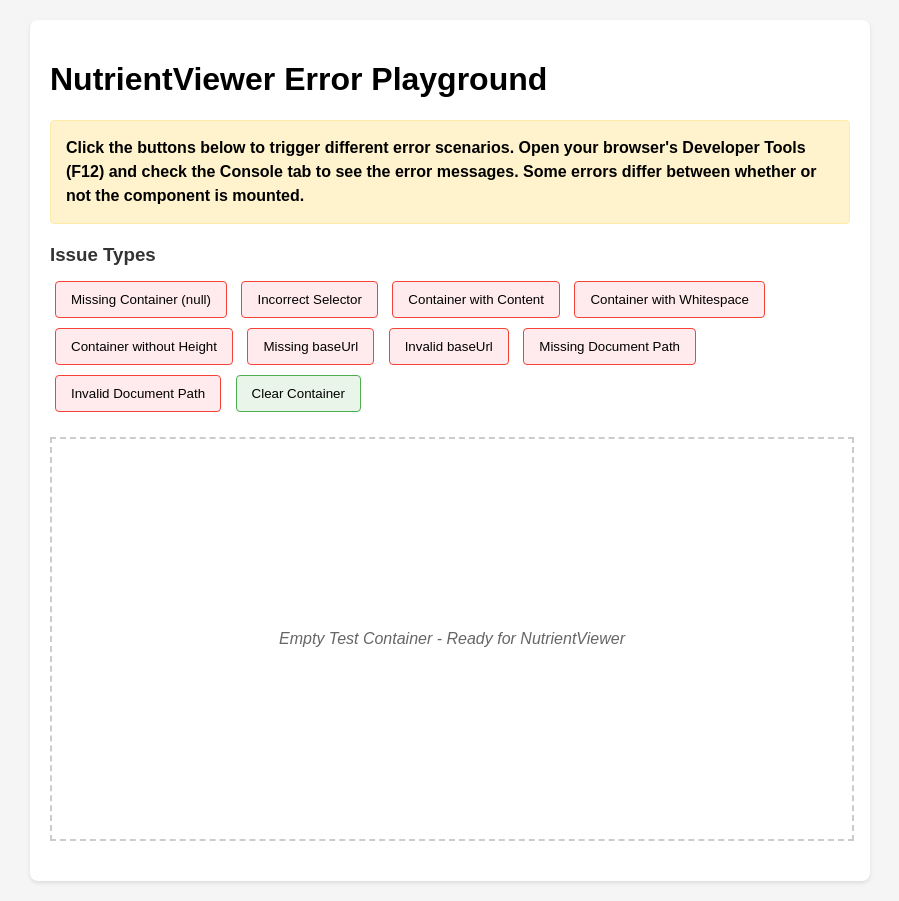
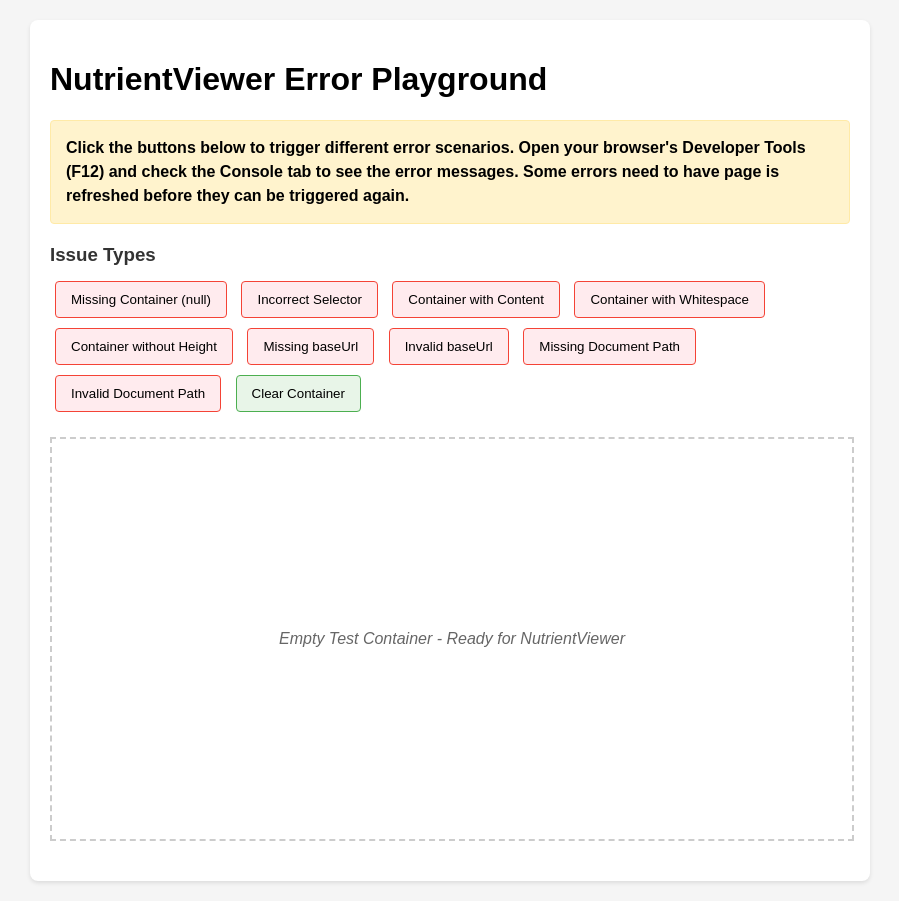
Before and after one commit to sashamilenkovic/nutrient-sdk-viewer-errors-reproduction, a website built with Vite: page index.html in a window 1280 px wide. Shown: the whole page, without its empty margins (190-1089 px from the left). Built offline with nearby package versions, Linux system fonts and the light colour scheme.

Commit message:
changes description of playground

```diff
--- a/index.html
+++ b/index.html
@@ -67,7 +67,7 @@
       <h1>NutrientViewer Error Playground</h1>
       <div class="note">
         <strong>Click the buttons below to trigger different error scenarios.
-        Open your browser's Developer Tools (F12) and check the Console tab to see the error messages. Some errors differ between whether or not the component is mounted.
+        Open your browser's Developer Tools (F12) and check the Console tab to see the error messages. Some errors need to have page is refreshed before they can be triggered again.</strong>
       </div>
 
       <div class="button-group">
```
